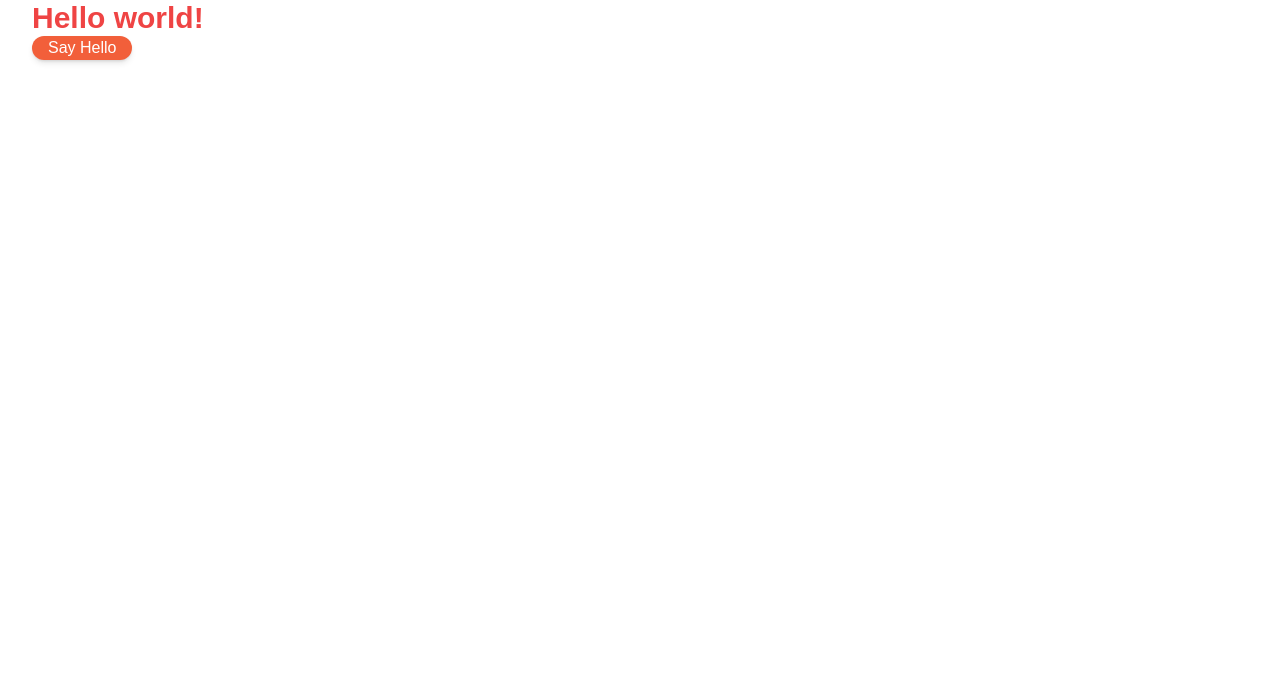
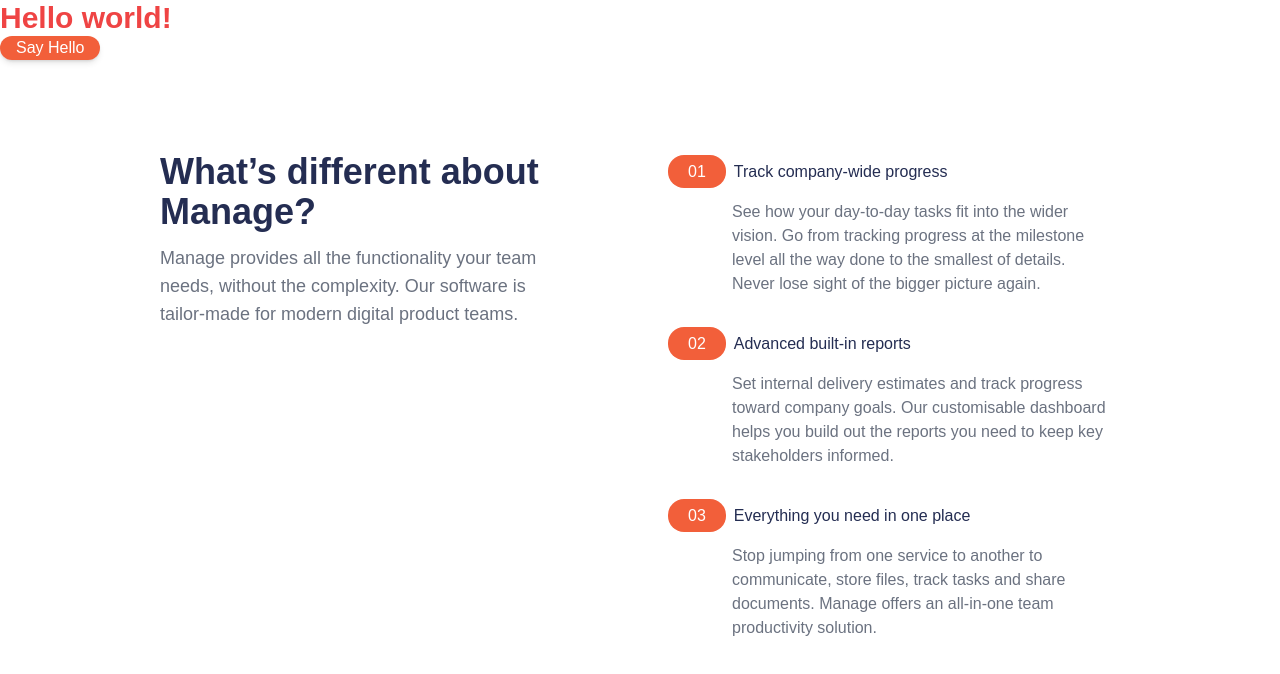
Before and after one commit to noman-e-jawad/next-tailwind, a Next.js app: page / in a window 1280 px wide. Shown: the top 674 px of the page. Built offline with nearby package versions, Linux system fonts and the light colour scheme.

Commit message:
Features Section Added

```diff
--- a/pages/index.js
+++ b/pages/index.js
@@ -1,10 +1,11 @@
 import Head from "next/head";
 import Image from "next/image";
+import Features from "../src/components/Features";
 import styles from "../styles/Home.module.css";
 
 export default function Home() {
   return (
-    <div className={styles.container}>
+    <div>
       <Head>
         <title>Create Next App</title>
         <meta name="description" content="Generated by create next app" />
@@ -15,6 +16,7 @@ export default function Home() {
         Hello world!
       </h1>
       <button className="btn-primary">Say Hello</button>
+      <Features></Features>
     </div>
   );
 }
--- a/src/components/Features.js
+++ b/src/components/Features.js
@@ -3,26 +3,49 @@ import React from "react";
 const Features = () => {
   return (
     <section>
-      <div className="">
-        <div className="">
-          <div className="">
-            <h2> What’s different about Manage?</h2>
-            <p>
+      <div className="fluid py-20 bg-white">
+        <div className="grid grid-cols-1 lg:grid-cols-2">
+          <div className="py-3 md:pr-3 lg:pr-5">
+            <h2 className="section-heading"> What’s different about Manage?</h2>
+            <p className=" py-3 body-text w-full lg:w-10/12">
               Manage provides all the functionality your team needs, without the
               complexity. Our software is tailor-made for modern digital product
               teams.
             </p>
           </div>
-          <div className="">
-            <div className="">
-              <h3>
-                <span>01</span>Track company-wide progress
+          <div className="md:pl-3 lg:pl-5">
+            <div className="feature-box">
+              <h3 className="feature-box-heading">
+                <span className="feature-box-number">01</span>
+                Track company-wide progress
               </h3>
-              <p>
+              <p className="feature-box-desc">
                 See how your day-to-day tasks fit into the wider vision. Go from
                 tracking progress at the milestone level all the way done to the
                 smallest of details. Never lose sight of the bigger picture
                 again.
+              </p>
+            </div>
+            <div className="feature-box">
+              <h3 className="feature-box-heading">
+                <span className="feature-box-number">02</span>
+                Advanced built-in reports
+              </h3>
+              <p className="feature-box-desc">
+                Set internal delivery estimates and track progress toward
+                company goals. Our customisable dashboard helps you build out
+                the reports you need to keep key stakeholders informed.
+              </p>
+            </div>
+            <div className="feature-box">
+              <h3 className="feature-box-heading">
+                <span className="feature-box-number">03</span>
+                Everything you need in one place
+              </h3>
+              <p className="feature-box-desc">
+                Stop jumping from one service to another to communicate, store
+                files, track tasks and share documents. Manage offers an
+                all-in-one team productivity solution.
               </p>
             </div>
           </div>
```
